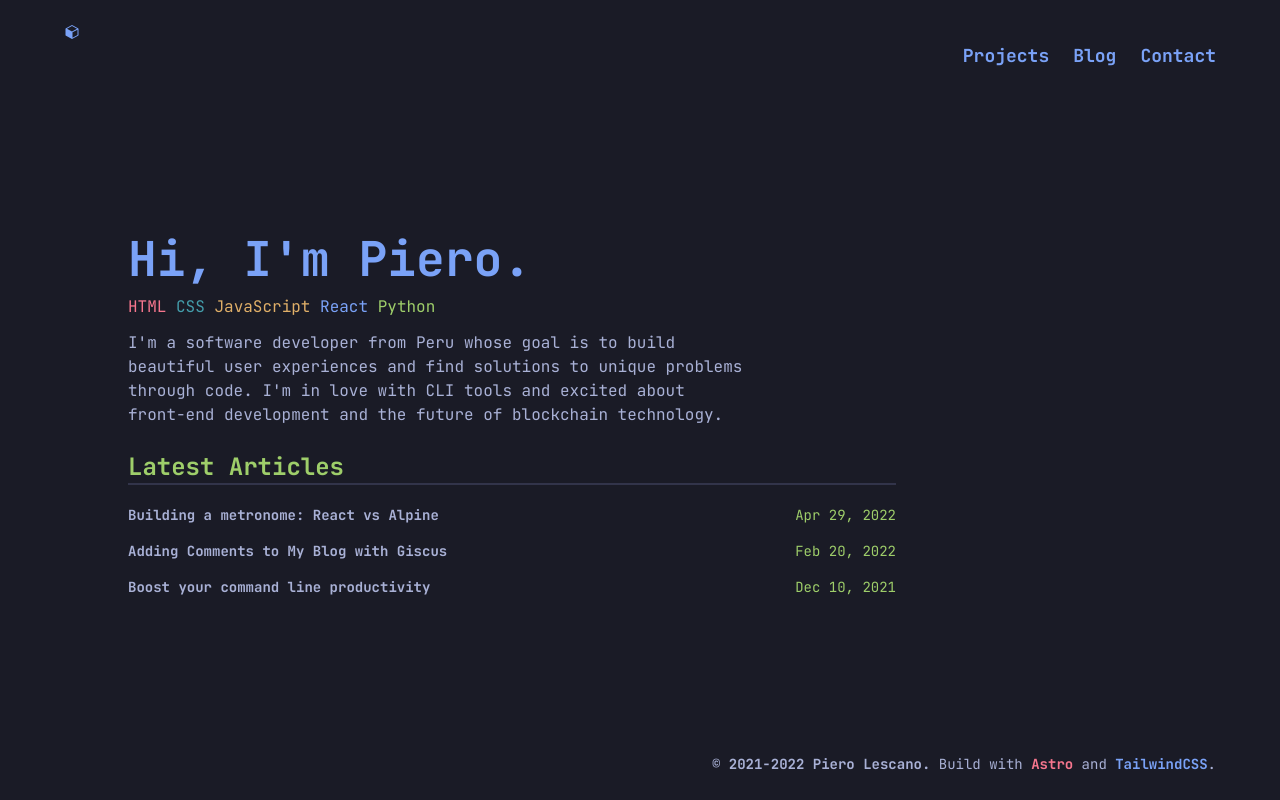
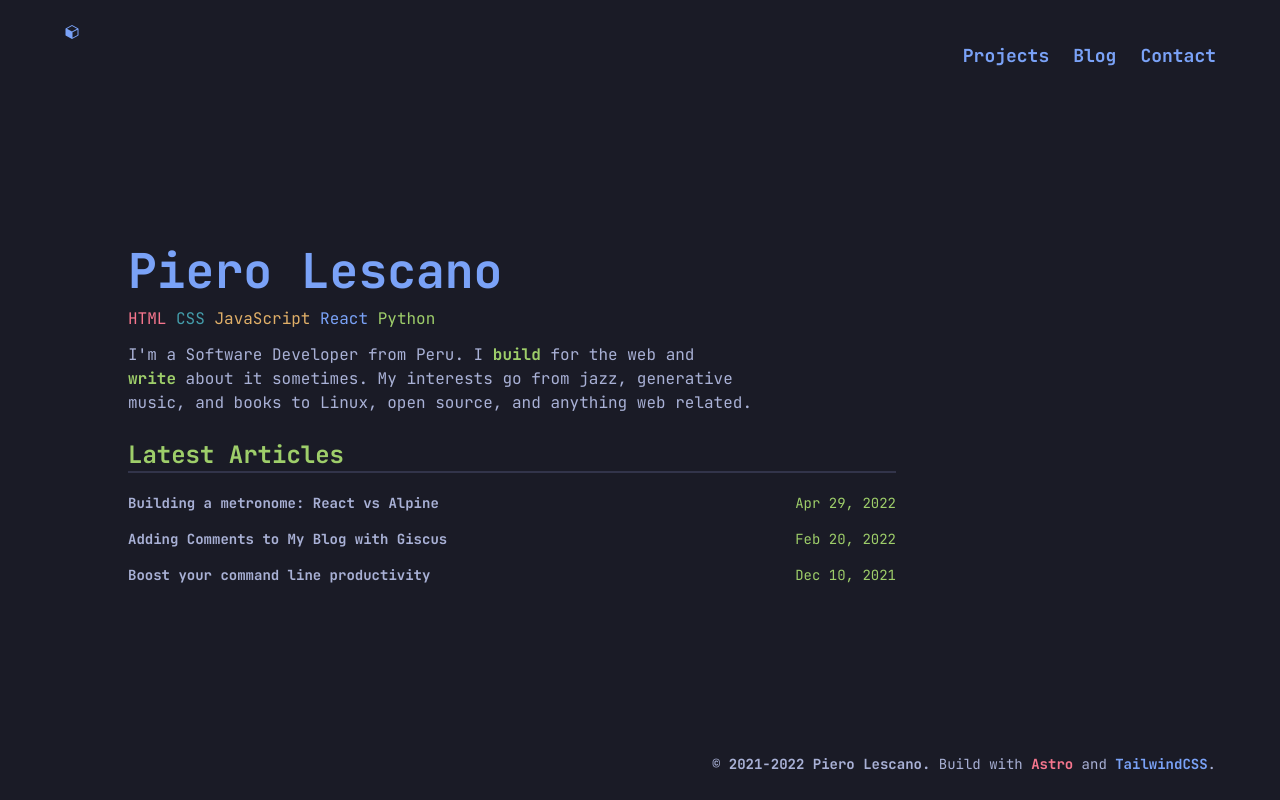
Before and after one commit to piero-vic/pierolescano.com, an Astro site: page / in a window 1280 px wide. Built offline with nearby package versions, Linux system fonts and the light colour scheme; Astro itself is replaced by a stand-in of ours; some icons are missing.

Commit message:
chore: Update home page message

```diff
--- a/src/pages/index.astro
+++ b/src/pages/index.astro
@@ -6,12 +6,12 @@ const title = "Piero Lescano";
 const description = "Software developer focused on building CLI tools and web applications.";
 
 const posts = await Astro.glob("./blog/*.mdx");
-const nonDraftPosts = posts.filter((post) => !post.frontmatter.draft);
+const nonDraftPosts = posts.filter(post => !post.frontmatter.draft);
 ---
 
 <BaseLayout {title} {description}>
   <section class="flex flex-col gap-3">
-    <h1 class="text-5xl font-black text-blue">Hi, I'm Piero.</h1>
+    <h1 class="text-5xl font-black text-blue">{title}</h1>
     <p>
       <span class="text-red">HTML</span>
       <span class="text-cyan">CSS</span>
@@ -20,9 +20,16 @@ const nonDraftPosts = posts.filter((post) => !post.frontmatter.draft);
       <span class="text-green">Python</span>
     </p>
     <p class="max-w-prose">
-      I'm a software developer from Peru whose goal is to build beautiful user experiences and find solutions to unique
-      problems through code. I'm in love with <abbr title="command-line interface" class="no-underline">CLI</abbr> tools
-      and excited about front-end development and the future of blockchain technology.
+      I'm a Software Developer from Peru. I <a
+        href="/projects"
+        class="font-semibold text-green decoration-2 underline-offset-4 hover:underline"
+        >build</a
+      > for the web and <a
+        href="/blog"
+        class="font-semibold text-green decoration-2 underline-offset-4 hover:underline"
+        >write</a
+      > about it sometimes. My interests go from jazz, generative music, and books to Linux, open source, and anything
+      web related.
     </p>
   </section>
 
```
